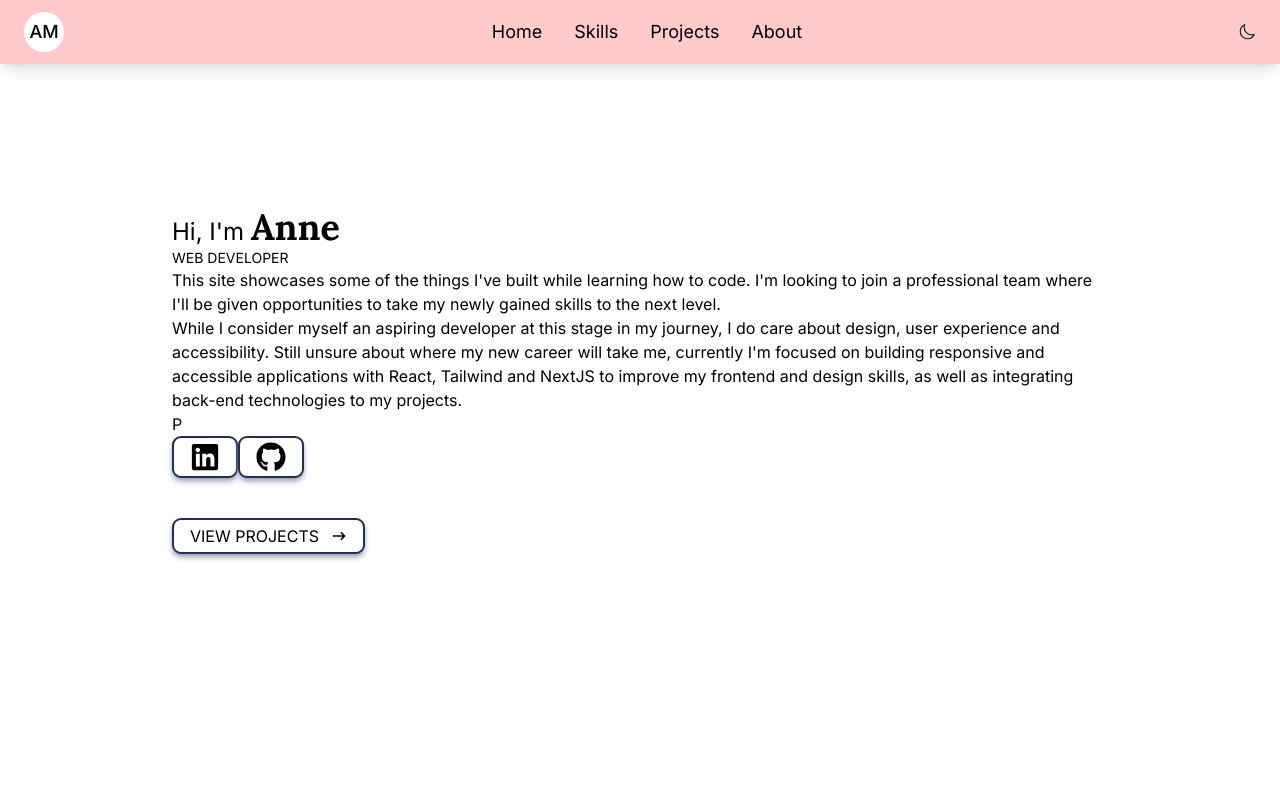
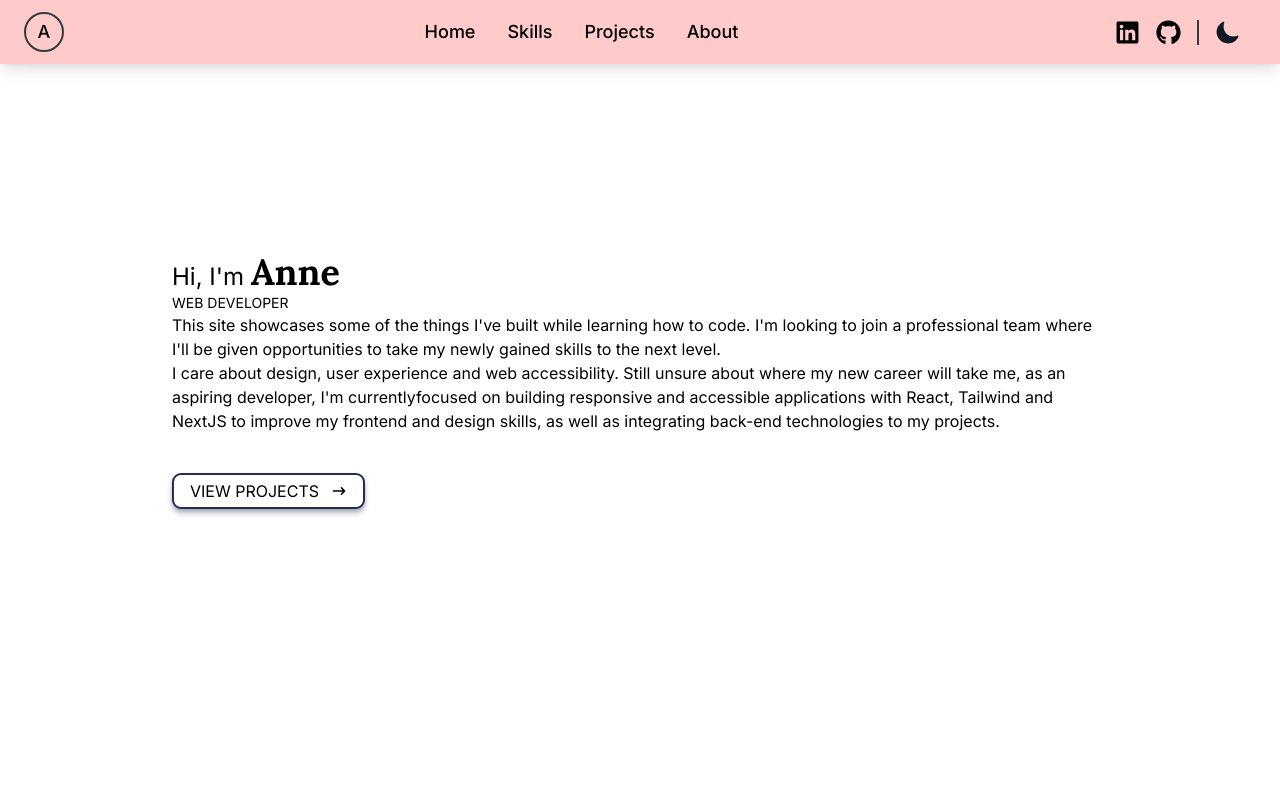
Before and after one commit to alicefrsr/react-tw-portfolio, a React (Vite) app: page / in a window 1280 px wide. Shown: the top 800 px of the page. Built offline with nearby package versions, Linux system fonts and the light colour scheme; a web font is replaced by a local one.

Commit message:
Navbar css, icons

```diff
--- a/src/components/Home.jsx
+++ b/src/components/Home.jsx
@@ -21,31 +21,14 @@ const Home = () => {
           next level.
         </p>
         <p>
-          While I consider myself an aspiring developer at this stage in my
-          journey, I do care about design, user experience and accessibility.
-          Still unsure about where my new career will take me, currently I&#39;m
-          focused on building responsive and accessible applications with React,
-          Tailwind and NextJS to improve my frontend and design skills, as well
-          as integrating back-end technologies to my projects.
+          I care about design, user experience and web accessibility. Still
+          unsure about where my new career will take me, as an aspiring
+          developer, I&#39;m currentlyfocused on building responsive and
+          accessible applications with React, Tailwind and NextJS to improve my
+          frontend and design skills, as well as integrating back-end
+          technologies to my projects.
         </p>
-        P{/* Socials icons */}
-        <ul className='flex'>
-          <li className=''>
-            <a href='/' className='btn'>
-              <FaLinkedin size={30} />
-            </a>
-          </li>
-          <li className=''>
-            <a
-              href='https://github.com/alicefrsr'
-              target='_blank'
-              rel='noreferrer'
-              className='btn'
-            >
-              <FaGithub size={30} />
-            </a>
-          </li>
-        </ul>
+
         {/* Link to projects */}
         <div className='py-8 lg:text-right'>
           <Link to='projects' smooth={true} duration={500}>
--- a/src/components/Navbar.jsx
+++ b/src/components/Navbar.jsx
@@ -1,4 +1,12 @@
-import { FaBars, FaTimes, FaGithub, FaLinkedin } from 'react-icons/fa';
+import {
+  FaBars,
+  FaTimes,
+  FaGithub,
+  FaLinkedin,
+  FaSun,
+  FaMoon,
+} from 'react-icons/fa';
+import { IoSunny, IoMoon } from 'react-icons/io5';
 
 import {
   HiBars3,
@@ -20,45 +28,41 @@ const Navbar = () => {
 
   return (
     <nav className='z-[3] fixed w-full h-16 flex justify-between items-center bg-red-200 text-lg px-6 shadow-lg '>
-      {/* Logo */}
-      <div className='flex items-center'>
-        <span className='w-[40px] h-[40px] bg-white text-[18px] font-[500] rounded-full flex items-center justify-center'>
-          AM
-        </span>
-      </div>
+      {/* Logo, --left-aligned */}
+      <span className='w-[40px] h-[40px] bg-transparentt  border-2 border-greyDark text-[18px] font-[500] rounded-full  flex items-center justify-center'>
+        A
+      </span>
 
       {/* Main menu -- centered */}
-      <ul className='hidden md:flex '>
-        <li className='nav-links px-4 cursor-pointer'>
+      <ul className='hidden md:flex'>
+        <li className='nav-links px-4 cursor-pointer font-[500] hover:text-primaryColor hover:text-[700] duration-200'>
           <Link to='home' smooth={true} duration={500}>
             Home
           </Link>
         </li>
-        <li className='nav-links px-4 cursor-pointer'>
+        <li className='nav-links px-4 cursor-pointer font-[500] hover:text-primaryColor hover:text-[700] duration-200'>
           <Link to='skills' smooth={true} duration={300}>
             Skills
           </Link>
         </li>
-        <li className='nav-links px-4 cursor-pointer'>
+        <li className='nav-links px-4 cursor-pointer font-[500] hover:text-primaryColor hover:text-[700] duration-200'>
           <Link to='projects' smooth={true} duration={500}>
             Projects
           </Link>
         </li>
-        <li className='nav-links px-4 cursor-pointer'>
+        <li className='nav-links px-4 cursor-pointer font-[500] hover:text-primaryColor hover:text-[700] duration-200'>
           <Link to='about' smooth={true} duration={500}>
             About
           </Link>
         </li>
       </ul>
-
-      {/* Mobile menu button / Hamburger or X --right-aligned */}
+      {/* Mobile menu button / Hamburger or X --centered */}
       <button
         className='md:hidden z-10 hover:text-primaryColor hover:rotate-180 duration-300'
         onClick={toggleMobileNav}
       >
         {!openMobileNav ? <HiBars3 /> : <FaTimes />}
       </button>
-
       {/* Mobile menu */}
       <ul
         className={
@@ -110,12 +114,36 @@ const Navbar = () => {
         </li>
       </ul>
 
-      <button
-        className='ml-2 bg-transparent text-gray-900 dark:bg-indigo-900 dark:text-gray-300'
-        onClick={toggle}
-      >
-        {darkModeEnabled ? <HiOutlineSun /> : <HiOutlineMoon />}
-      </button>
+      {/* External links + btns, --right-aligned */}
+      <div className='flex items-center '>
+        {/* Socials icons */}
+        <ul className='flex gap-4 border-r-2 border-greyDark px-4'>
+          <li className='hover:text-primaryColor duration-200'>
+            <a href='/' className=''>
+              <FaLinkedin size={25} />
+            </a>
+          </li>
+          <li className='hover:text-primaryColor duration-200'>
+            <a
+              href='https://github.com/alicefrsr'
+              target='_blank'
+              rel='noreferrer'
+              className=''
+            >
+              <FaGithub size={25} />
+            </a>
+          </li>
+        </ul>
+        {/* Language toggle */}
+        {/* Later... */}
+        {/* Dark mode toggle */}
+        <button
+          className='px-4 bg-transparent text-gray-900 dark:bg-indigo-900 dark:text-gray-300 hover:text-primaryColor duration-200'
+          onClick={toggle}
+        >
+          {darkModeEnabled ? <IoSunny size={25} /> : <IoMoon size={25} />}
+        </button>
+      </div>
     </nav>
   );
 };
```
